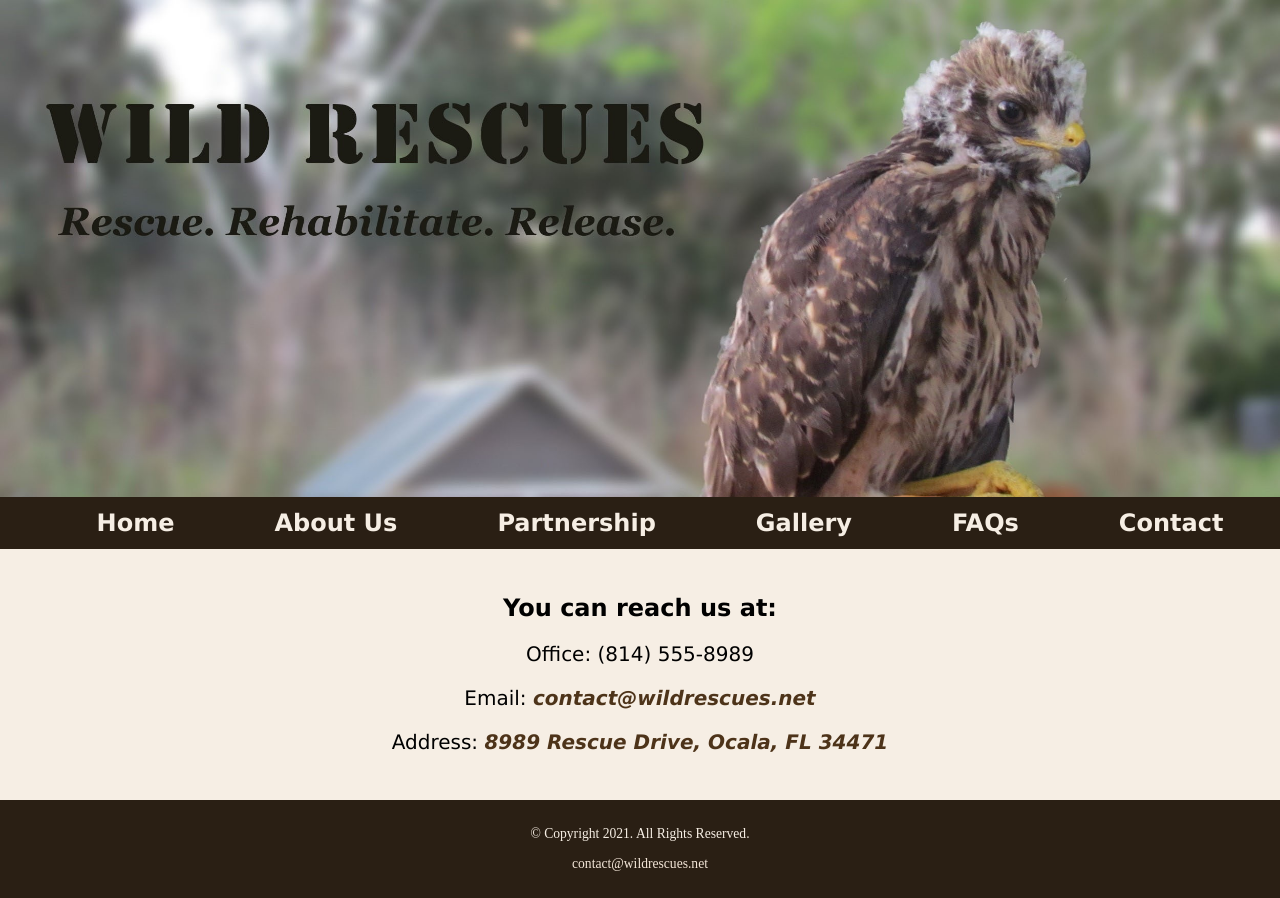
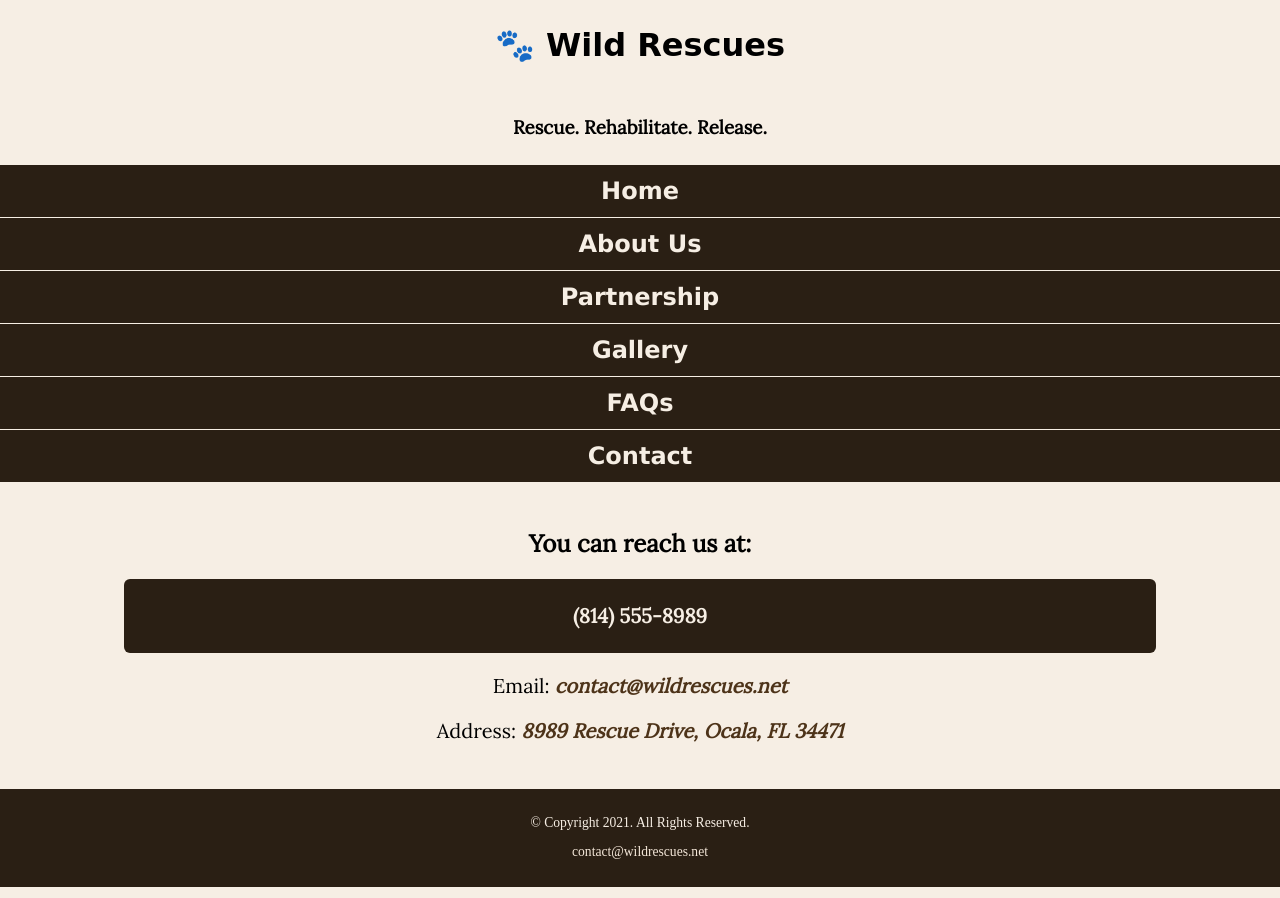
Before and after one commit to fredlew01/CengageLabs, a plain HTML site: page contact.html in a window 1280 px wide. Drawn offline with Linux system fonts and the light colour scheme; a web font is replaced by a local one.

Commit message:
updated after chapter 5 lab

```diff
--- a/contact.html
+++ b/contact.html
@@ -9,13 +9,21 @@ Date:9/7/2022
 <head>
     <title>Wild Rescues: Contact</title>
     <meta charset="utf-8">
+    <meta name="viewport" content='width=device-width, initial-scale=1.0'>
     <link rel="stylesheet" href="css/styles.css">
-
+    <link rel="preconnect" href="https://fonts.googleapis.com">
+    <link rel="preconnect" href="https://fonts.gstatic.com" crossorigin>
+    <link href="https://fonts.googleapis.com/css2?family=Emblema+One&family=Lora&display=swap" rel="stylesheet">
 </head>
 
 <body>
     <header>
-      <a href="index.html"><img src="../resources/baby-hawk.jpg" alt="rescued baby hawk"></a>
+        <div class="tab-desk"> <a href="index.html"><img src="resources/baby-hawk.jpg" alt="rescued baby hawk"></a>
+        </div>
+        <div class="mobile">
+            <h1>&#128062; Wild Rescues</h1>
+            <h3>Rescue. Rehabilitate. Release.</h3>
+        </div>
     </header>
 
     <nav>
@@ -45,7 +53,7 @@ Date:9/7/2022
     <main>
         <div id="contact">
             <h2>You can reach us at:</h2>
-            <p>Office: (814) 555-8989</p>
+            <p class="tel-link round"><a href="(814) 555-8989">(814) 555-8989</a></p>
             <p>Email: <a href="mailto:contact@wildrescues.net" class="link">contact@wildrescues.net</a></p>
             <p>Address: <a href="https://goo.gl/maps/BTJzjc2tALd4RDWA8" class="link">8989 Rescue Drive, Ocala, FL
                     34471</a> </p>
--- a/css/styles.css
+++ b/css/styles.css
@@ -11,7 +11,8 @@ Date: 09/22/2022
  footer,
  img,
  h1,
- h3 {
+ h3,
+ ul {
      margin: 0;
      padding: 0;
      border: 0;
@@ -26,18 +27,45 @@ Date: 09/22/2022
      display: block;
  }
 
+ /* Style rules for mobile viewport */
+
+
+ /* Style rules to show mobile class and hide tab-desk class. */
+ .mobile {
+     display: block;
+ }
+
+ /* Style rules for header area */
+ .mobile h1,
+ h3 {
+     padding: 2%;
+     text-align: center;
+ }
+
+ .mobile h1 {
+     font-family: 'Emblema One', cursive;
+ }
+
+ .mobile h3 {
+     font-family: 'Lora', serif;
+ }
+
+ .tab-desk {
+     display: none;
+ }
+
  nav {
      background-color: #2a1f14;
  }
 
  nav ul {
      list-style-type: none;
-     margin: 0;
      text-align: center;
  }
 
  nav li {
-     display: inline-block;
+     display: block;
+     border-top: solid .5px #f6eee4;
      font-size: 1.5em;
      font-family: Geneva, Arial, sans-serif;
      font-weight: bold;
@@ -50,11 +78,11 @@ Date: 09/22/2022
      text-decoration: none;
  }
 
-  /* Style rules for main content */
+ /* Style rules for main content */
 
  main {
      padding: 2%;
-     font-family: Verdana, Arial, sans-serif;
+     font-family: 'Lora', serif;
  }
 
  main p {
@@ -83,8 +111,29 @@ Date: 09/22/2022
      text-align: center;
  }
 
+ .round {
+     border-radius: 6px;
+ }
+
+ #info ul {
+     margin-left: 10%;
+ }
+
  #contact {
      text-align: center;
+ }
+
+ .tel-link {
+     background-color: #2a1f14;
+     padding: 2%;
+     width: 80%;
+     margin: 0 auto;
+ }
+
+ .tel-link a {
+     color: #f6eee4;
+     text-decoration: none;
+     font-weight: bold;
  }
 
  /* Style rules for footer content */
```
Also changed, not shown: about.html (+12 -4 lines), index.html (+19 -6 lines), template.html (+10 -2 lines).
